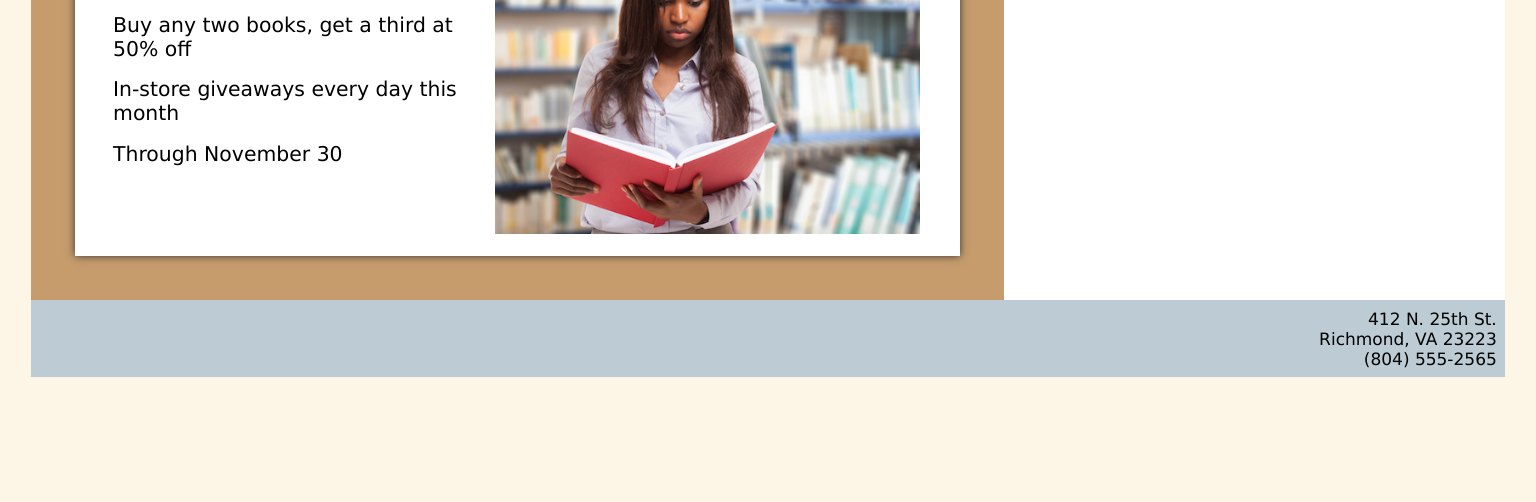
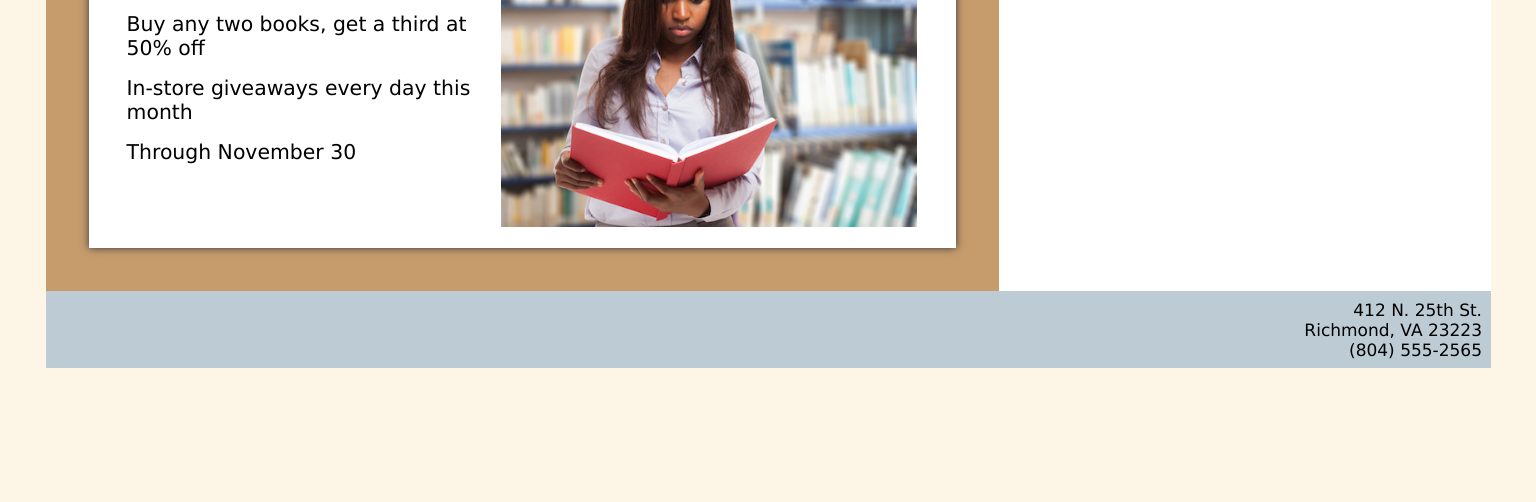
Before and after one commit to ZionZionZion/WCD_Unit, a plain HTML site: page WCD_Unit_I/index.html in a window 1536 px wide. Shown: the part 298-800 px from the top of the page. Drawn offline with nearby package versions, Linux system fonts and the light colour scheme.

Commit message:
Update style.css

```diff
--- a/WCD_Unit_I/style.css
+++ b/WCD_Unit_I/style.css
@@ -281,7 +281,7 @@ nav.sitenavigation li {
 }
 @media screen and (min-width:1400px){
   body{
-    width: 96%;
+    width: 85em;
     margin:auto;
   }
 
```
